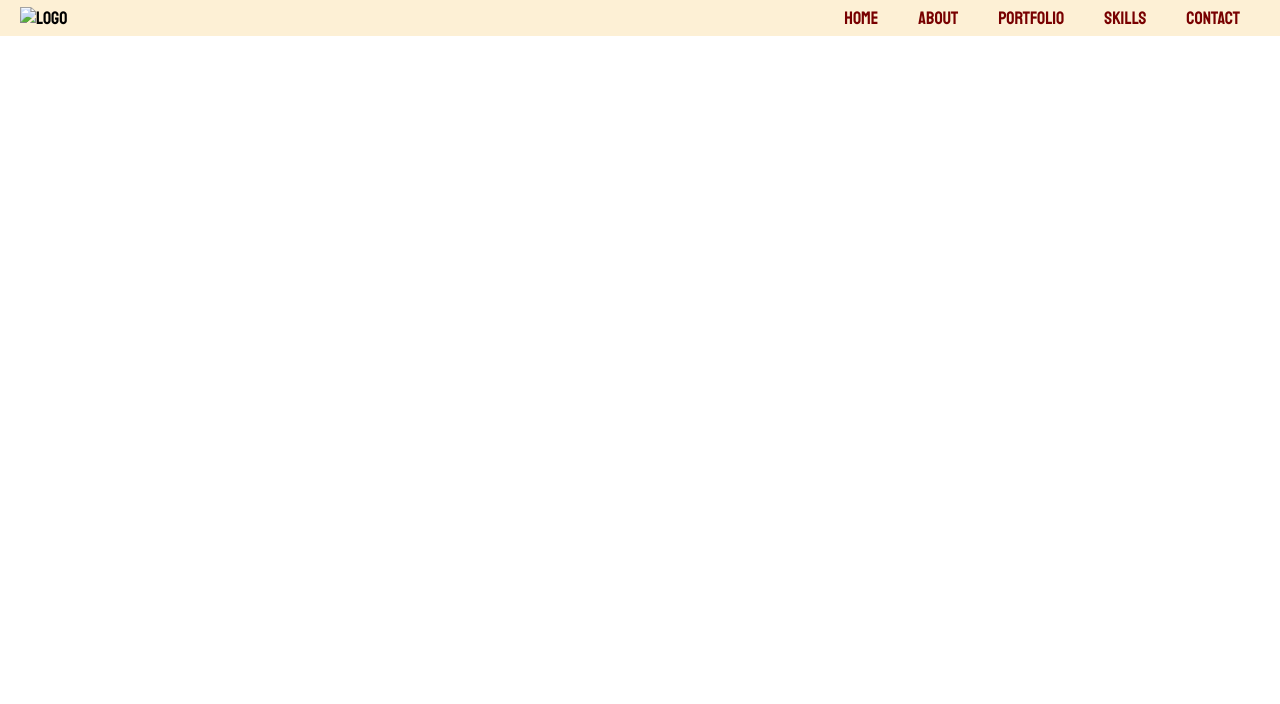
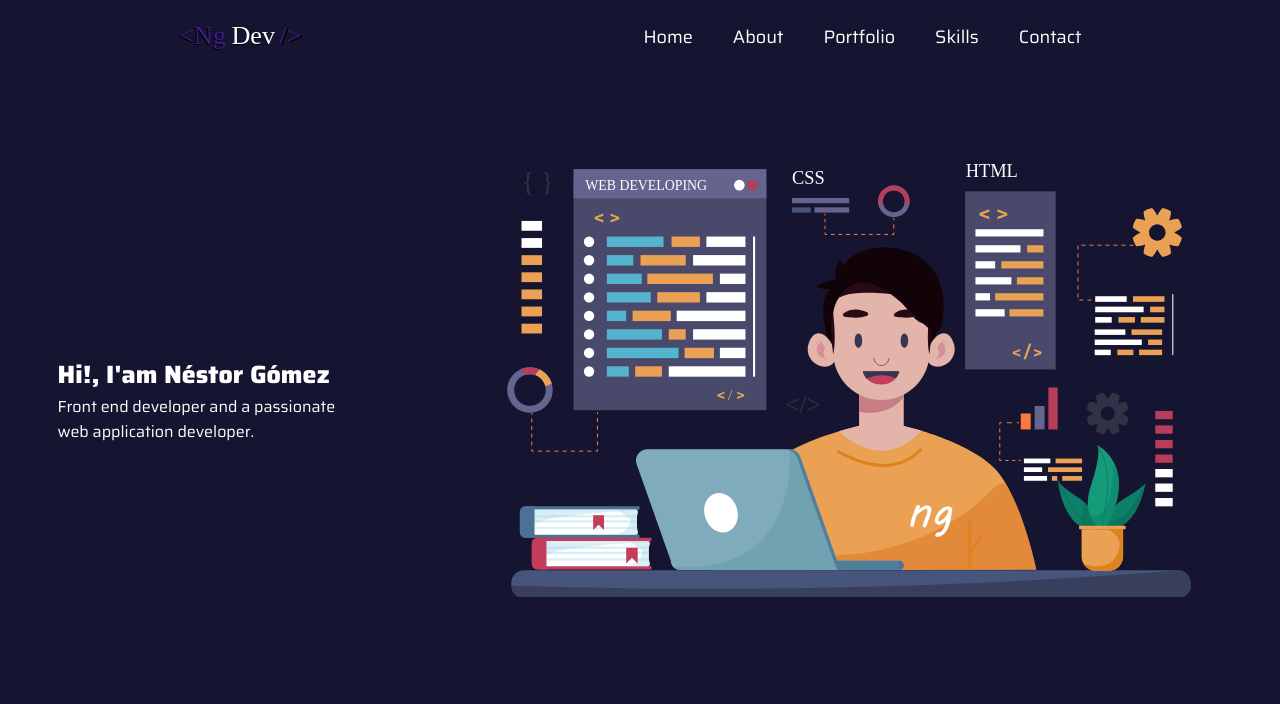
Before and after one commit to nedagosa-cod/nedagosa-cod.github.io, a plain HTML site: page index.html in a window 1280 px wide. Drawn offline with Linux system fonts and the light colour scheme.

Commit message:
se arreglan estilos y cambio de root para mejorar la presentación

```diff
--- a/css/stylus.css
+++ b/css/stylus.css
@@ -3,34 +3,39 @@
     padding: 0;
     box-sizing: border-box;
 }
-html{
-    font-family: 'Saira', sans-serif;
-    font-family: 'Staatliches', cursive;
-    font-size: 62.5%;
-}
 :root{
-    --primary-color : #003049;
-    --secondary-color : #780000;
-    --primary-color2 : #669BBC;
-    --secondary-color2 : #C1121F;
-    --color-white : #FDF0D5;
+    --primary-color : #151531;
+    --secondary-color : #421a92;
+    --primary-color2 : #404be3;
+    --secondary-color2 : #c051ff;
+    --color-white : #39beff;
 
     --size-sm : 1.6rem;
     --size-md : 1.8rem;
     --size-lg : 2rem;
     --size-el : 2.5rem;
 }
+html{
+    font-family: 'Saira', sans-serif;
+    font-size: 62.5%;
+}
+
 .navbar{
     display: flex;
     flex-wrap: wrap;
     align-content: center;
-    background: var(--color-white);
+    background: var(--primary-color);
     font-size: var(--size-md);
-    justify-content: space-between;
-    padding: 0 2rem;
+    justify-content: space-around;
+    padding: 1.6rem 2rem;
 }
 .navbar__logo{
+    display: flex;
     margin: 7px 0;
+    width: 128px;
+}
+.navbar__logo img{
+    max-width: 100%;
 }
 .navbar__navContainer{
     margin: 7px 0;
@@ -46,5 +51,37 @@ html{
 }
 .navbar__navContainer a{
     text-decoration: none;
-    color: var(--secondary-color);
+    color: white;
 }
+
+/*FIN DE LA BARRA DE NAVEGACION*/
+
+.about{
+    display: flex;
+    flex-wrap: wrap;
+    align-content: center;
+    justify-content: space-around;
+    align-items: center;
+    background-color: var(--primary-color);
+    height: 65rem;
+}
+
+.about__content{
+    color: white;
+    margin: 0 20px;
+    width: 300px;
+}
+.about__content h1{
+    font-size: var(--size-el);
+}
+.about__content p{
+    font-size: var(--size-sm);
+}
+.about__imgBox{
+    margin: 0 2rem;
+    padding-bottom: 10rem;
+}
+.myDescription{
+    background: var(--primary-color);
+    height: 92rem;
+}
--- a/index.html
+++ b/index.html
@@ -1,5 +1,5 @@
 <!DOCTYPE html>
-<html lang="en">
+<html lang="es">
 <head>
     <meta charset="UTF-8">
     <meta http-equiv="X-UA-Compatible" content="IE=edge">
@@ -13,7 +13,7 @@
 <body>
     <header class="navbar">
         <picture class="navbar__logo">
-            <img src="./img/logo.png" alt="logo">
+            <img src="./img/logo.svg" alt="logo">
         </picture>
         <nav class="navbar__navContainer">
             <ul>
@@ -26,6 +26,15 @@
         </nav>
     </header>
     <section class="about">
+        <div class="about__content">
+            <h1>Hi!, I'am Néstor Gómez</h1>
+            <p>Front end developer and a passionate web application developer.</p>
+        </div>
+        <picture class="about__imgBox">
+            <img src="./img/mainImg.svg" alt="mi foto">
+        </picture>
+    </section>
+    <section class="myDescription">
 
     </section>
 </body>
```
Also changed, not shown: img/logo.svg (added), img/mainImg.png (added), img/mainImg.svg (added), 1 other file.
